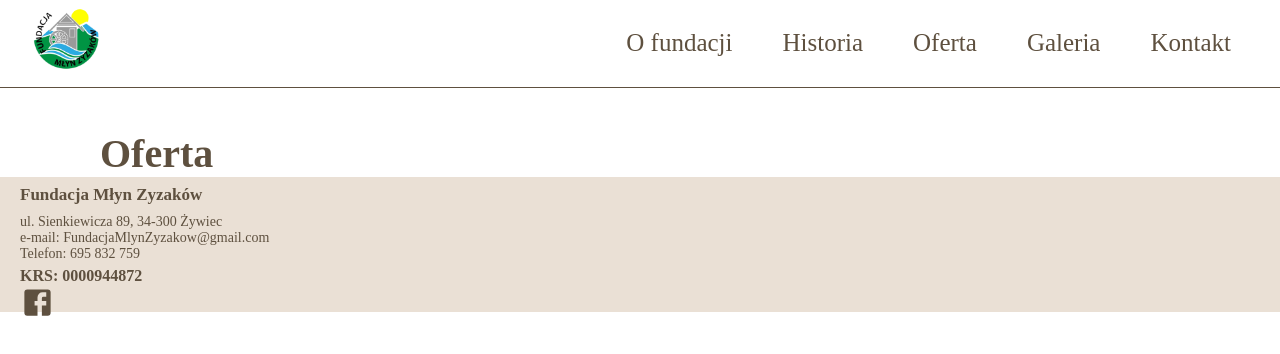
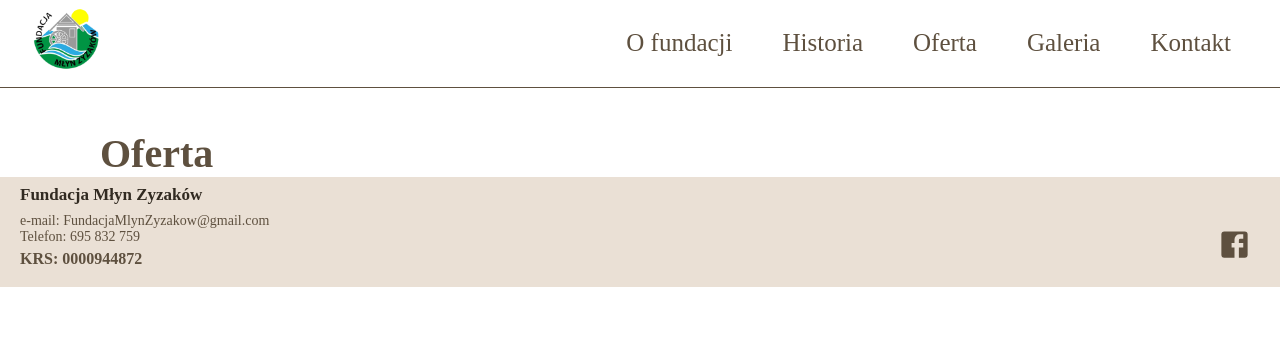
Before and after one commit to asiabielawska/ProjektFundacji, a React (Vite) app: page /oferta in a window 1280 px wide. Shown: the top 354 px of the page. Built offline with nearby package versions, Linux system fonts and the light colour scheme; a web font is replaced by a local one.

Commit message:
Add new styling

```diff
--- a/src/components/Layout/Layout.tsx
+++ b/src/components/Layout/Layout.tsx
@@ -10,11 +10,11 @@ import {
   FooterPhone,
   Image,
   NavigationLink,
-  FooterAdres,
   FacebookLink,
   FooterKrs,
   AllLinks,
   AllNavigationBar,
+  FooterLeft,
 } from "./styled";
 import FacebookIcon from "@mui/icons-material/Facebook";
 
@@ -59,11 +59,13 @@ export function Layout({ children, isMainPage }: Props) {
 
       {!isMainPage && (
         <Footer>
-          <FooterHeading>Fundacja Młyn Zyzaków</FooterHeading>
-          <FooterAdres>ul. Sienkiewicza 89, 34-300 Żywiec</FooterAdres>
-          <FooterMail>e-mail: FundacjaMlynZyzakow@gmail.com</FooterMail>
-          <FooterPhone>Telefon: 695 832 759</FooterPhone>
-          <FooterKrs>KRS: 0000944872</FooterKrs>
+          <FooterLeft>
+            <FooterHeading>Fundacja Młyn Zyzaków</FooterHeading>
+            <FooterMail>e-mail: FundacjaMlynZyzakow@gmail.com</FooterMail>
+            <FooterPhone>Telefon: 695 832 759</FooterPhone>
+            <FooterKrs>KRS: 0000944872</FooterKrs>
+          </FooterLeft>
+
           <FacebookLink
             href="https://www.facebook.com/profile.php?id=100090282412225"
             target="blank"
--- a/src/components/Layout/styled.ts
+++ b/src/components/Layout/styled.ts
@@ -35,24 +35,26 @@ export const MainHeading = styled("h1")({
 
 export const Footer = styled("footer")({
   backgroundColor: "#EAE0D5",
-  height: 135,
+  height: 110,
   paddingLeft: 20,
   color: "#5E503F",
+  display: "flex",
+});
+
+export const FooterLeft = styled("div")({
+  width: "95%",
 });
 
 export const FooterHeading = styled("div")({
   fontSize: 17,
   paddingTop: 8,
   fontWeight: "bold",
-});
-
-export const FooterAdres = styled("div")({
-  fontSize: 14,
-  paddingTop: 9,
+  color: "#312a21",
 });
 
 export const FooterMail = styled("div")({
   fontSize: 14,
+  paddingTop: 8,
 });
 
 export const FooterPhone = styled("div")({
@@ -67,4 +69,5 @@ export const FooterKrs = styled("div")({
 
 export const FacebookLink = styled("a")({
   color: "#5E503F",
+  paddingTop: 50,
 });
```
